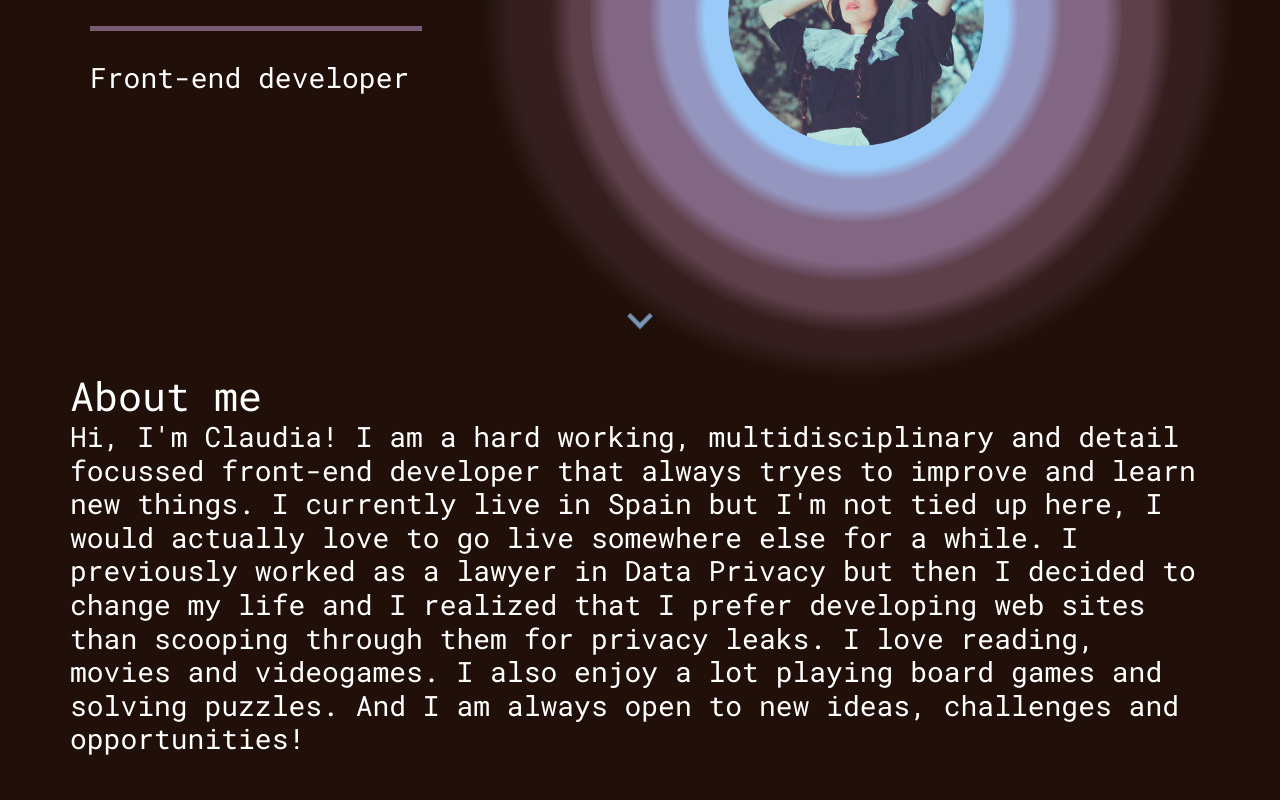
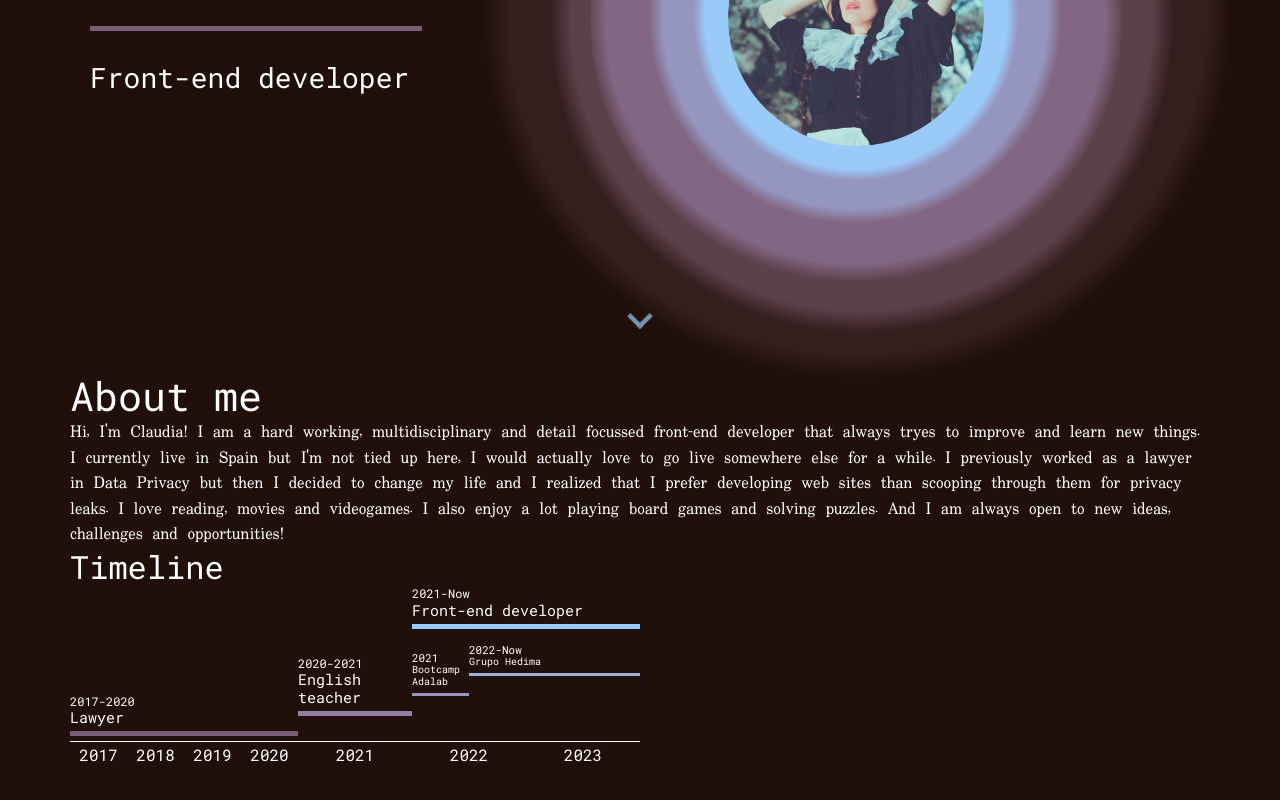
Before and after one commit to claudiabg-c/my-dev-portfolio, an Angular app: page /#/en/home in a window 1280 px wide. Shown: the part 428-1228 px from the top of the page. Built offline with nearby package versions, Linux system fonts and the light colour scheme.

Commit message:
Update timeline with css and add new variables

```diff
--- a/src/app/components/about/about.component.html
+++ b/src/app/components/about/about.component.html
@@ -3,7 +3,42 @@
     </section>
     <section class="about-me-info">
         <h1 class="title">{{dataLang.about}}</h1>
-        <h3 class="description">{{dataLang.about_description}}</h3>
-        <img src="" alt="" class="timeline">
+        <p class="description">{{dataLang.about_description}}</p>
+        <section class="timeline">
+            <h2 class="title">{{dataLang.timeline}}</h2>
+            <ul class="timeline-professions">
+                <li class="lawyer">
+                    <h3>2017-2020</h3>
+                    <h4>{{dataLang.previousjob1}}</h4>
+                </li>
+                <li class="teacher">
+                    <h3>2020-2021</h3>
+                    <h4>{{dataLang.previousjob2}}</h4>
+                </li>
+                <li class="developer">
+                    <h3>2021-{{dataLang.now}}</h3>
+                    <h4>{{dataLang.job}}</h4>
+                </li>
+            </ul>
+            <ul class="timeline-experience">
+                <li class="bootcamp">
+                    <h5>2021</h5>
+                    <h6>Bootcamp Adalab</h6>
+                </li>
+                <li class="job">
+                    <h5>2022-{{dataLang.now}}</h5>
+                    <h6>Grupo Hedima</h6>
+                </li>
+            </ul>
+            <ul class="timeline-years">
+                <li class="2017">2017</li>
+                <li class="2018">2018</li>
+                <li class="2019">2019</li>
+                <li class="2020">2020</li>
+                <li class="2021">2021</li>
+                <li class="2022">2022</li>
+                <li class="2023">2023</li>
+            </ul>
+        </section>
     </section>
 </section>
--- a/src/app/components/about/about.component.scss
+++ b/src/app/components/about/about.component.scss
@@ -1,3 +1,85 @@
+@import '../../../assets/ui/css/variables.scss';
+
 .about {
     padding: 70px;
+    .timeline {
+        width: 50%;
+        .title {
+            h1 {
+                color: $color_1;
+                font-weight: normal;
+                font-size: 28px;
+                text-transform: uppercase;
+            }
+        }
+        .timeline-professions {
+            display: grid;
+            grid-template-columns: repeat(4, 1fr) repeat(3, 2fr);
+            position: relative;
+            height: 150px;
+            li {
+                position: absolute;
+                width: 100%;
+                border-bottom: 5px solid;
+                padding-bottom: 5px;
+                h3 {
+                    font-size: 12px;
+                }
+                h4 {
+                    font-size: 15px;
+                }
+                &.lawyer {
+                    grid-column: 1/5;
+                    bottom: 0;
+                    border-color: $color_4;
+                }
+                &.teacher {
+                    grid-column: 5/6;
+                    bottom: 20px;
+                    border-color: $color_5;
+                }
+                &.developer {
+                    grid-column: 6/8;
+                    top: 0;
+                    border-color: $color_2;
+                }
+            }
+        }
+        .timeline-experience {
+            display: grid;
+            grid-template-columns: repeat(4, 1fr) repeat(3, 2fr);
+            position: relative;
+            li {
+                position: absolute;
+                border-bottom: 3px solid;
+                padding-bottom: 5px;
+                h5 {
+                    font-size: 11px;
+                }
+                h6 {
+                    font-size: 10px;
+                }
+                &.bootcamp {
+                    grid-column: 6/7;
+                    width: 50%;
+                    bottom: 40px;
+                    border-color: $color_6;
+                }
+                &.job {
+                    grid-column: 7/8;
+                    width: 150%;
+                    left: -50%;
+                    bottom: 60px;
+                    border-color: $color_7;
+                }
+            }
+        }
+        .timeline-years {
+            display: grid;
+            grid-template-columns: repeat(4, 1fr) repeat(3, 2fr);
+            border-top: 1px solid $color_1;
+            text-align: center;
+            margin-top: 5px;
+        }
+    }
 }
--- a/src/app/components/header/header.component.scss
+++ b/src/app/components/header/header.component.scss
@@ -1,5 +1,4 @@
 @import '../../../assets/ui/css/variables.scss';
-
 
 .header {
     position: relative;
--- a/src/assets/data/app_content_lang.json
+++ b/src/assets/data/app_content_lang.json
@@ -14,8 +14,12 @@
         "resume": "Resume",
         "view": "View",
         "job": "Front-end developer",
+        "previousjob1": "Lawyer",
+        "previousjob2": "English teacher",
         "header_picture": "Header picture",
-        "about_description": "Hi, I'm Claudia! I am a hard working, multidisciplinary and detail focussed front-end developer that always tryes to improve and learn new things. I currently live in Spain but I'm not tied up here, I would actually love to go live somewhere else for a while. I previously worked as a lawyer in Data Privacy but then I decided to change my life and I realized that I prefer developing web sites than scooping through them for privacy leaks. I love reading, movies and videogames. I also enjoy a lot playing board games and solving puzzles. And I am always open to new ideas, challenges and opportunities!"
+        "about_description": "Hi, I'm Claudia! I am a hard working, multidisciplinary and detail focussed front-end developer that always tryes to improve and learn new things. I currently live in Spain but I'm not tied up here, I would actually love to go live somewhere else for a while. I previously worked as a lawyer in Data Privacy but then I decided to change my life and I realized that I prefer developing web sites than scooping through them for privacy leaks. I love reading, movies and videogames. I also enjoy a lot playing board games and solving puzzles. And I am always open to new ideas, challenges and opportunities!",
+        "timeline": "Timeline",
+        "now": "Now"
     },
     "es": {
         "language": {
@@ -32,7 +36,11 @@
         "resume": "Currículum",
         "view": "Ver",
         "job": "Desarrolladora front-end",
+        "previousjob1": "Abogada",
+        "previousjob2": "Profesora de inglés",
         "header_picture": "Foto de portada",
-        "about_description": "¡Hola, soy Claudia! Soy una desarrolladora web bastante trabajadora, multidisciplinar y con gran atención al detalle que siempre está intentando aprender nuevas cosas. Ahora mismo vivo en España pero nada me ata aquí, por lo que a veces me llego a plantear vivir en algún otro lugar durante un tiempo. Antes de dedicarme a la programación trabajaba como abogada de protección de datos. Sin embargo, un buen día decidí cambiar mi vida y me di cuenta de que prefería dedicarme a la producción de páginas web antes que a buscar brechas de seguridad en ellas. Me encanta leer, las películas y los videojuegos. También me encanta jugar a juegos de mesa y los pizzles. ¡Y siempre estoy abierta a nuevas ideas y nuevos retos y oportunidades laborales!"
+        "about_description": "¡Hola, soy Claudia! Soy una desarrolladora web bastante trabajadora, multidisciplinar y con gran atención al detalle que siempre está intentando aprender nuevas cosas. Ahora mismo vivo en España pero nada me ata aquí, por lo que a veces me llego a plantear vivir en algún otro lugar durante un tiempo. Antes de dedicarme a la programación trabajaba como abogada de protección de datos. Sin embargo, un buen día decidí cambiar mi vida y me di cuenta de que prefería dedicarme a la producción de páginas web antes que a buscar brechas de seguridad en ellas. Me encanta leer, las películas y los videojuegos. También me encanta jugar a juegos de mesa y los pizzles. ¡Y siempre estoy abierta a nuevas ideas y nuevos retos y oportunidades laborales!",
+        "timeline": "Línea del tiempo",
+        "now": "Actualidad"
     }
 }
--- a/src/assets/ui/css/variables.scss
+++ b/src/assets/ui/css/variables.scss
@@ -2,4 +2,7 @@ $background_color: #201009;
 $color_1: #fff;
 $color_2: #9acaf8;
 $color_3: #201009;
-$color_4: #795d75
+$color_4: #795d75;
+$color_5: #8d7ea2;
+$color_6: #9596c0;
+$color_7: #99afdd;
```
